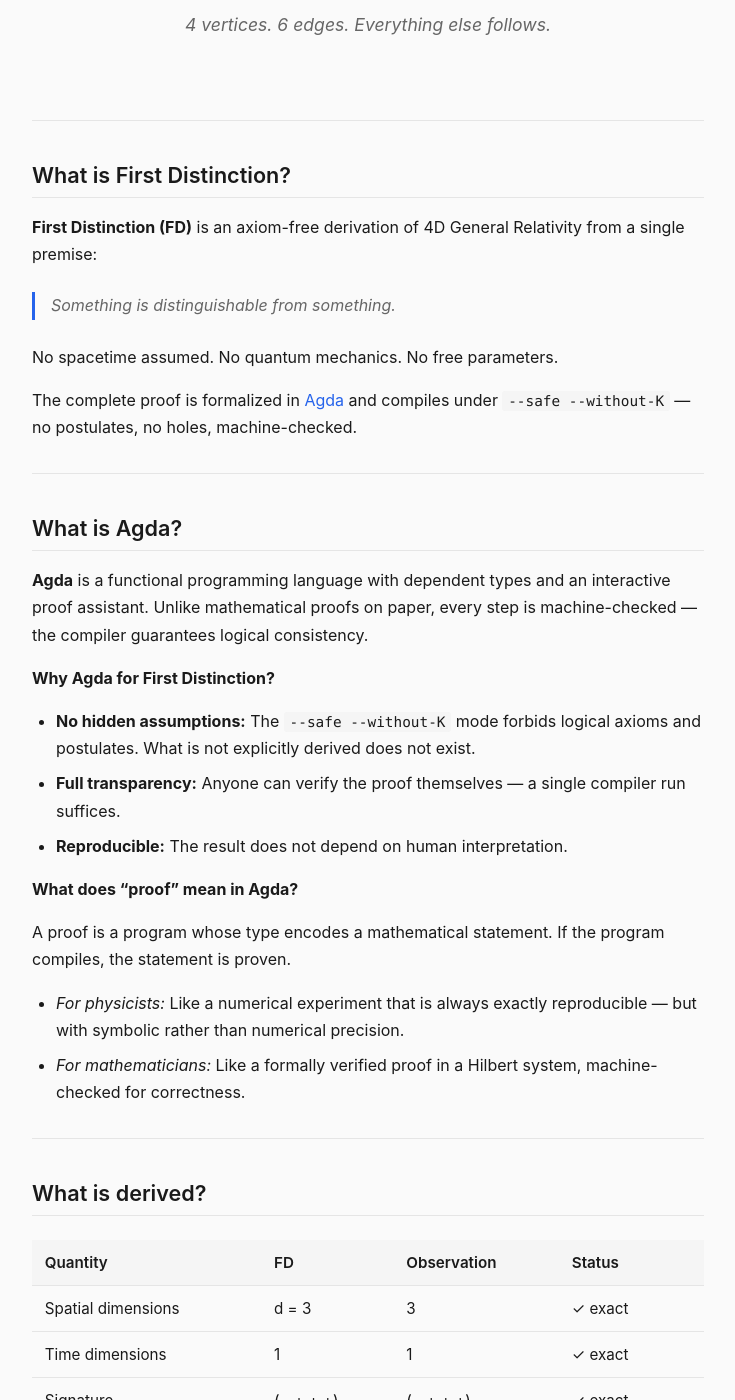
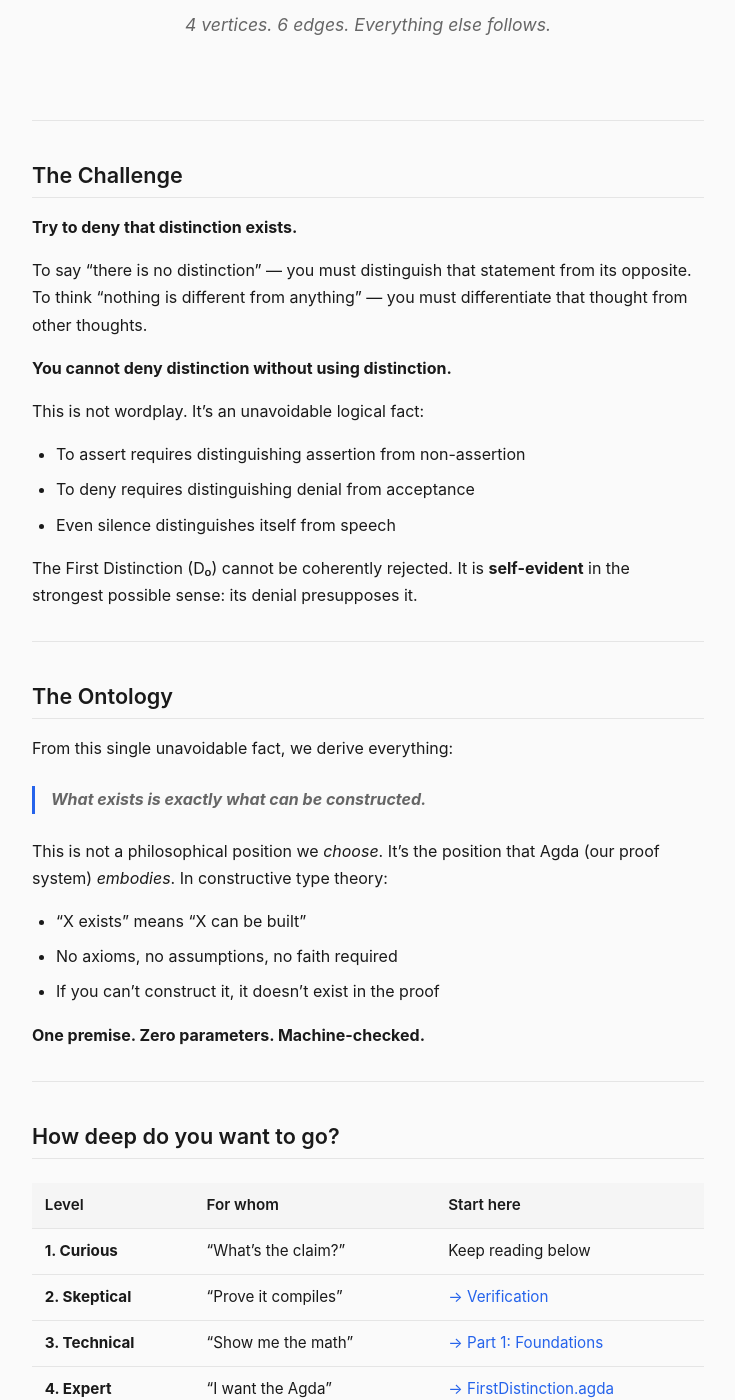
Before and after one commit to de-johannes/FirstDifference, a Jekyll site: the page built from docs/index.md, in a window 1280 px wide and 1400 px high, scrolled down 293 px. Shown: the whole window, without its empty margins (272-1007 px from the left). Built offline with Jekyll 4.4.1, drawn with Linux system fonts in a browser that asks for light colours; some of the changed text lies outside the part shown.

Commit message:
docs: Add accessible introduction with Challenge and Ontology
- Start with 'The Challenge': D₀ cannot be denied
- Add 'The Ontology': constructibility = existence
- Add depth selector table for different audiences
- Simplify 'How does it work' to plain language
- Keep 70% of existing content unchanged

```diff
--- a/docs/index.md
+++ b/docs/index.md
@@ -24,6 +24,49 @@ title: D₀ (Home)
   </div>
   <p class="tagline">4 vertices. 6 edges. Everything else follows.</p>
 </div>
+
+---
+
+## The Challenge
+
+**Try to deny that distinction exists.**
+
+To say "there is no distinction" — you must distinguish that statement from its opposite. To think "nothing is different from anything" — you must differentiate that thought from other thoughts.
+
+**You cannot deny distinction without using distinction.**
+
+This is not wordplay. It's an unavoidable logical fact:
+- To assert requires distinguishing assertion from non-assertion
+- To deny requires distinguishing denial from acceptance
+- Even silence distinguishes itself from speech
+
+The First Distinction (D₀) cannot be coherently rejected. It is **self-evident** in the strongest possible sense: its denial presupposes it.
+
+---
+
+## The Ontology
+
+From this single unavoidable fact, we derive everything:
+
+> **What exists is exactly what can be constructed.**
+
+This is not a philosophical position we *choose*. It's the position that Agda (our proof system) *embodies*. In constructive type theory:
+- "X exists" means "X can be built"
+- No axioms, no assumptions, no faith required
+- If you can't construct it, it doesn't exist in the proof
+
+**One premise. Zero parameters. Machine-checked.**
+
+---
+
+## How deep do you want to go?
+
+| Level | For whom | Start here |
+|-------|----------|------------|
+| **1. Curious** | "What's the claim?" | Keep reading below |
+| **2. Skeptical** | "Prove it compiles" | [→ Verification](verify) |
+| **3. Technical** | "Show me the math" | [→ Part 1: Foundations](part-1-foundations/) |
+| **4. Expert** | "I want the Agda" | [→ FirstDistinction.agda](https://github.com/de-johannes/FirstDistinction/blob/main/FirstDistinction.agda) |
 
 ---
 
@@ -95,20 +138,27 @@ Type theory works because distinction is unavoidable. Martin-Löf formalized the
 
 ## How does it work?
 
-1. **Distinction forces structure**
-   D₀ ≠ D₁ requires a "witness" D₂. This creates K₃.
+**In plain language:**
 
-2. **K₃ is unstable**
-   New pairs (D₀,D₂) lack a witness → D₃ emerges.
+1. **You can't have ONE distinction alone**
+   If D₀ exists, you can distinguish D₀ from "not D₀". That's a second distinction D₁.
 
-3. **K₄ is stable**
-   All 6 pairs are "witnessed". No further distinction is forced.
+2. **Two distinctions need a third**
+   "D₀ is different from D₁" — that *relation* is itself a distinction: D₂.
 
-4. **K₄ = Tetrahedron = 3D space**
-   The Laplacian eigenvalues {0,4,4,4} span 3 dimensions.
+3. **Three isn't stable**
+   Now (D₀, D₂) is a new pair without a witness. This forces D₃.
 
-5. **Drift = Time**
-   The irreversible accumulation of distinctions is the arrow of time.
+4. **Four is stable**
+   With 4 distinctions, all 6 possible pairs are "witnessed". Nothing new is forced.
+
+5. **Four points = Tetrahedron = 3D space**
+   The geometry of 4 vertices connected by 6 edges IS three-dimensional space.
+
+6. **The process of arriving there = Time**
+   The irreversible sequence D₀ → D₁ → D₂ → D₃ is the arrow of time.
+
+**That's it.** From "distinction exists" to 3+1 dimensional spacetime in 6 steps.
 
 ---
 
```
Also changed, not shown: 2 other files.
